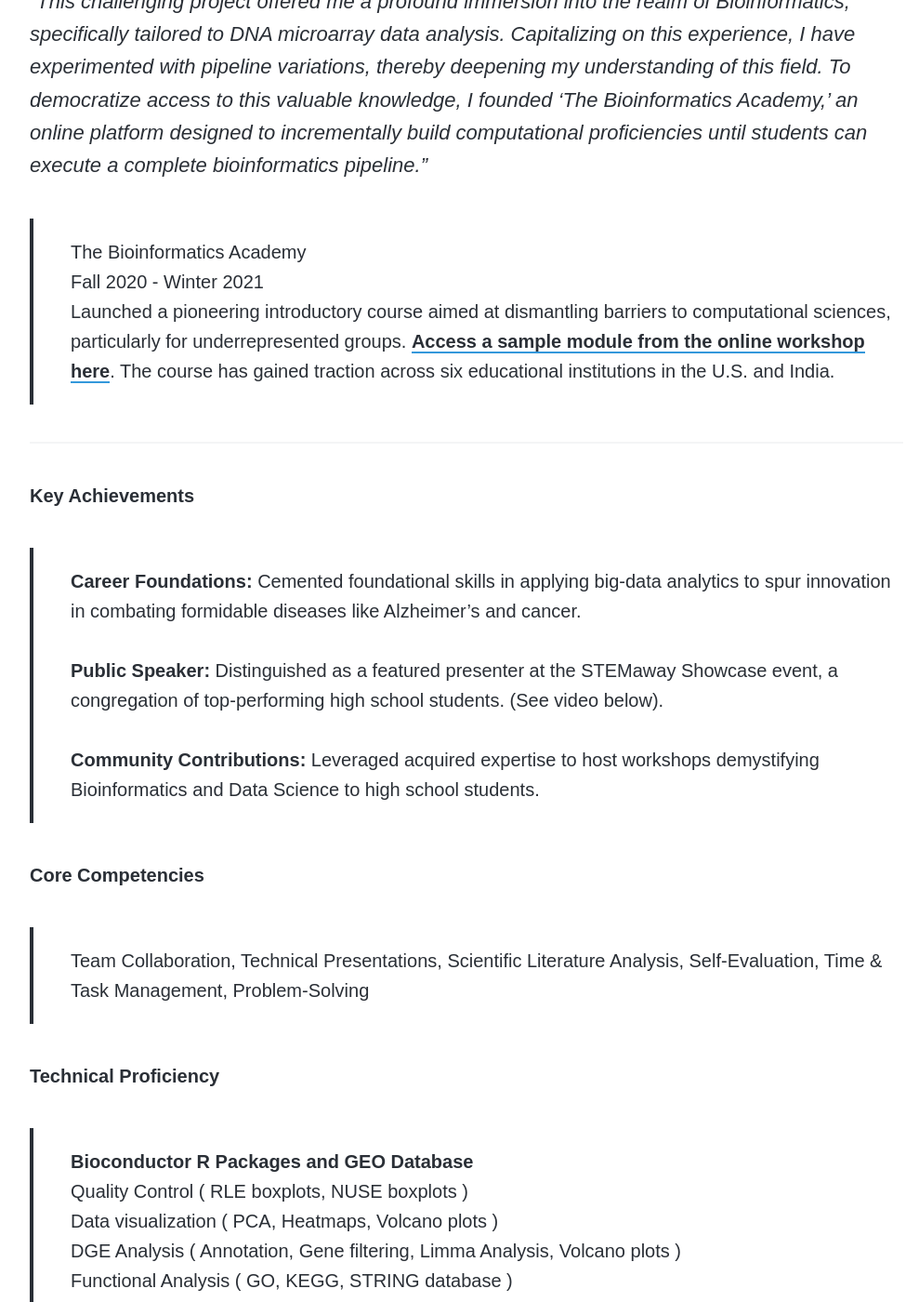
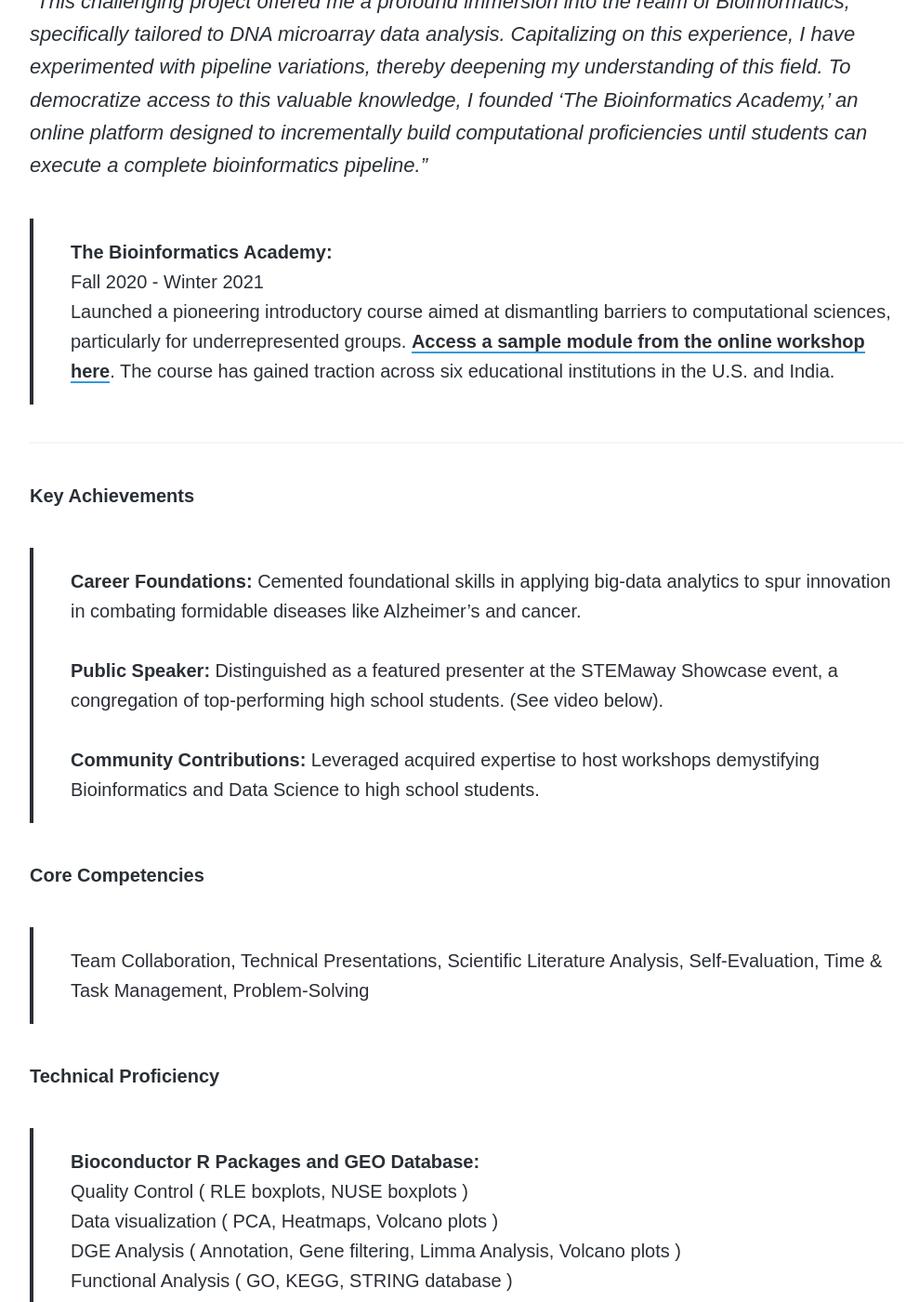
Before and after one commit to disha-22/disha-22.github.io, a Jekyll site: the page built from _projects/bio.md, in a window 1280 px wide and 1400 px high, scrolled down 1296 px. Shown: the whole window at 93% size, without its empty margins (138-1127 px from the left). Built offline with Jekyll 4.4.1, drawn with Linux system fonts in a browser that asks for light colours; nearby versions of some CDN libraries; some web fonts are replaced.

Commit message:
Update bio.md

```diff
--- a/_projects/bio.md
+++ b/_projects/bio.md
@@ -12,7 +12,7 @@ featured_image: '/images/ba-1.PNG'
 
 <em>"This challenging project offered me a profound immersion into the realm of Bioinformatics, specifically tailored to DNA microarray data analysis. Capitalizing on this experience, I have experimented with pipeline variations, thereby deepening my understanding of this field. To democratize access to this valuable knowledge, I founded 'The Bioinformatics Academy,' an online platform designed to incrementally build computational proficiencies until students can execute a complete bioinformatics pipeline."</em>
 
-> The Bioinformatics Academy
+> <b> The Bioinformatics Academy: </b>
 <br> Fall 2020 - Winter 2021
 <br> Launched a pioneering introductory course aimed at dismantling barriers to computational sciences, particularly for underrepresented groups. <a href="https://beginnerbioinformatics.com/courses/the-pipeline/lessons/top-table-visualizations">Access a sample module from the online workshop here</a>. The course has gained traction across six educational institutions in the U.S. and India.
 
@@ -27,7 +27,7 @@ featured_image: '/images/ba-1.PNG'
 > Team Collaboration, Technical Presentations, Scientific Literature Analysis, Self-Evaluation, Time & Task Management, Problem-Solving
 
 <h6> Technical Proficiency </h6>
-> <b>Bioconductor R Packages and GEO Database</b> <br>Quality Control ( RLE boxplots, NUSE boxplots ) <br>Data visualization ( PCA, Heatmaps, Volcano plots )
+> <b>Bioconductor R Packages and GEO Database:</b> <br>Quality Control ( RLE boxplots, NUSE boxplots ) <br>Data visualization ( PCA, Heatmaps, Volcano plots )
 <br>DGE Analysis ( Annotation, Gene filtering, Limma Analysis, Volcano plots ) <br>Functional Analysis ( GO, KEGG, STRING database )
 
 <h6> Tools and Software </h6>
```
